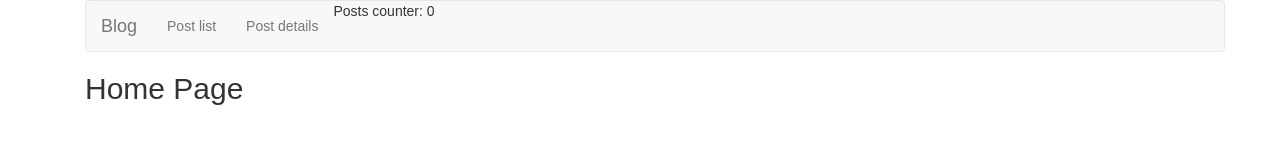
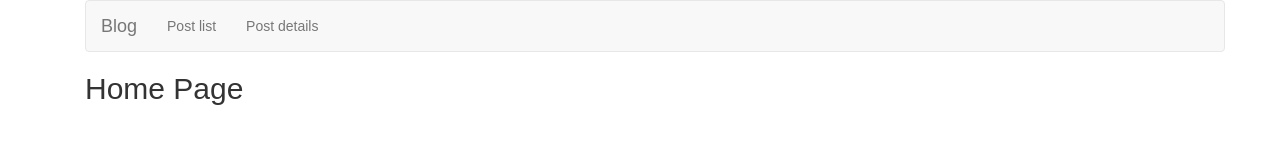
Before and after one commit to MaciejOstojski4/reactostojski, a React (Create React App) app: page / in a window 1280 px wide. Shown: the top 160 px of the page. Built offline with nearby package versions, Linux system fonts and the light colour scheme.

Commit message:
Usunięcie niedziałającego countera

```diff
--- a/src/Layout.js
+++ b/src/Layout.js
@@ -3,28 +3,12 @@ import BlogHeader from "./components/BlogHeader"
 
 class Layout extends React.Component {
 
-    constructor(props) {
-        super(props);
-
-        this.state = {
-            counter: 0
-        }
-    }
-
-    refreshCounter = (val) => {
-        this.setState({
-            counter: val
-        })
-    };
-
     render() {
 
         return (
             <div>
-                <BlogHeader postsQuantity={this.state.counter} />
-                {        React.Children.map(this.props.children, c => {
-                    return React.cloneElement(c, {callbackFromLayout: () => this.refreshCounter})
-                })}
+                <BlogHeader />
+                {this.props.children}
             </div>
         )
     }
--- a/src/components/BlogHeader.js
+++ b/src/components/BlogHeader.js
@@ -16,7 +16,6 @@ class BlogHeader extends React.Component {
                     <ul className="nav navbar-nav">
                         <li><Link to="/posts">Post list</Link></li>
                         <li><Link to="/post-details">Post details</Link></li>
-                        <li>Posts counter: {this.props.postsQuantity}</li>
                     </ul>
                 </div>
             </div>
--- a/src/components/post/PostPage.js
+++ b/src/components/post/PostPage.js
@@ -43,8 +43,6 @@ class PostPage extends React.Component {
     };
 
     render() {
-        // console.log(this.props.callbackFromLayout);
-        this.props.callbackFromLayout(this.state.posts.length);
         let postsToDisplay = this.state.posts.filter(val => val.title.toLowerCase().includes(this.state.searchedValue));
         return (
             <div className="container">
```
